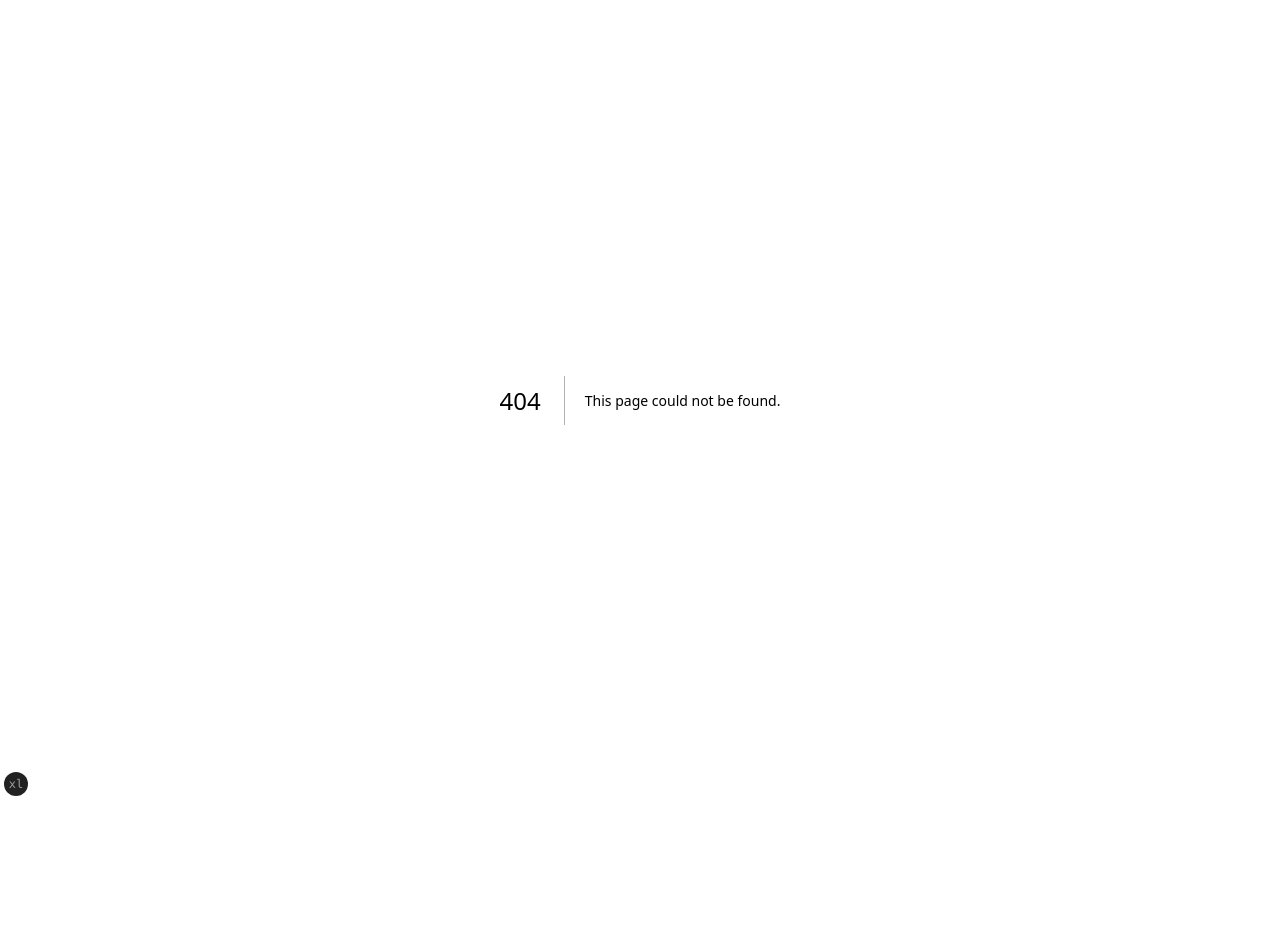
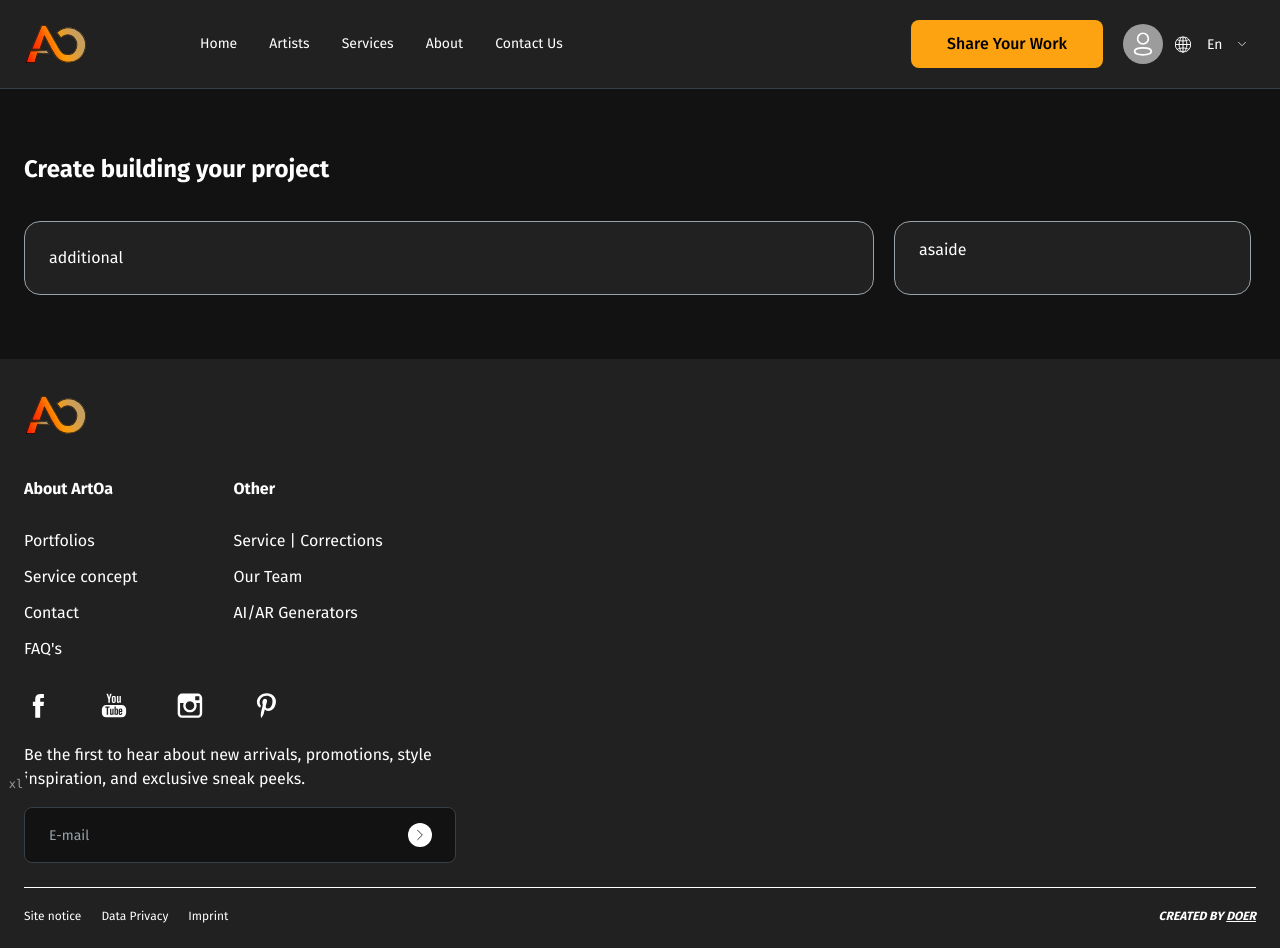
Before and after one commit to chubinaaa/artoa-FE, a Next.js app: page /portfolio/add-project in a window 1280 px wide. Before the commit this address had no page. Before the commit the page ends 800 px from the top, so only its background shows below. Built offline with nearby package versions, Linux system fonts and the light colour scheme.

Commit message:
create add project / add ./components

```diff
--- /dev/null
+++ b/src/app/(user)/(profile)/portfolio/add-project/page.tsx
@@ -0,0 +1,18 @@
+import AddProjectAside from "../components/aside";
+import AddProjectContainet from "../components/container";
+
+export default function AddProjectPage() {
+  return (
+    <main>
+      <div className="container mx-auto flex flex-col gap-y-5 py-16">
+        <h2 className="mb-4 text-2xl font-bold">
+          Create building your project{" "}
+        </h2>
+        <div className="grid w-full grid-cols-[69%_29%] gap-5">
+          <AddProjectContainet />
+          <AddProjectAside />
+        </div>
+      </div>
+    </main>
+  );
+}
--- /dev/null
+++ b/src/app/(user)/(profile)/portfolio/components/aside.tsx
@@ -0,0 +1,7 @@
+export default function AddProjectAside() {
+  return (
+    <aside className="flex flex-col gap-11 rounded-2xl border border-muted-foreground bg-secondary px-6 py-4">
+      asaide
+    </aside>
+  );
+}
--- /dev/null
+++ b/src/app/(user)/(profile)/portfolio/components/container.tsx
@@ -0,0 +1,7 @@
+export default function AddProjectContainet() {
+  return (
+    <div className="flex flex-col space-y-6 rounded-2xl border border-muted-foreground bg-secondary p-6">
+      additional
+    </div>
+  );
+}
```
